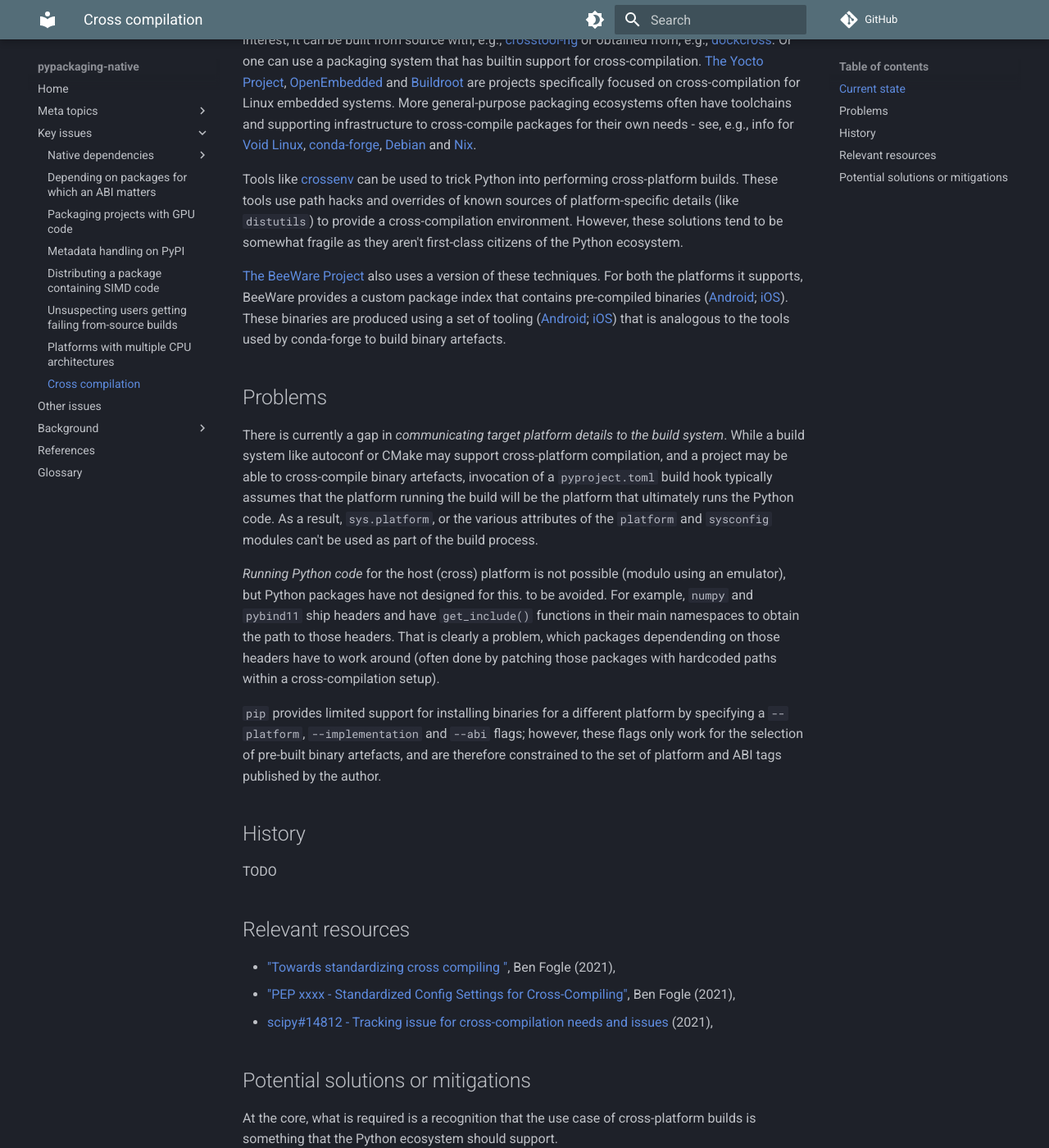
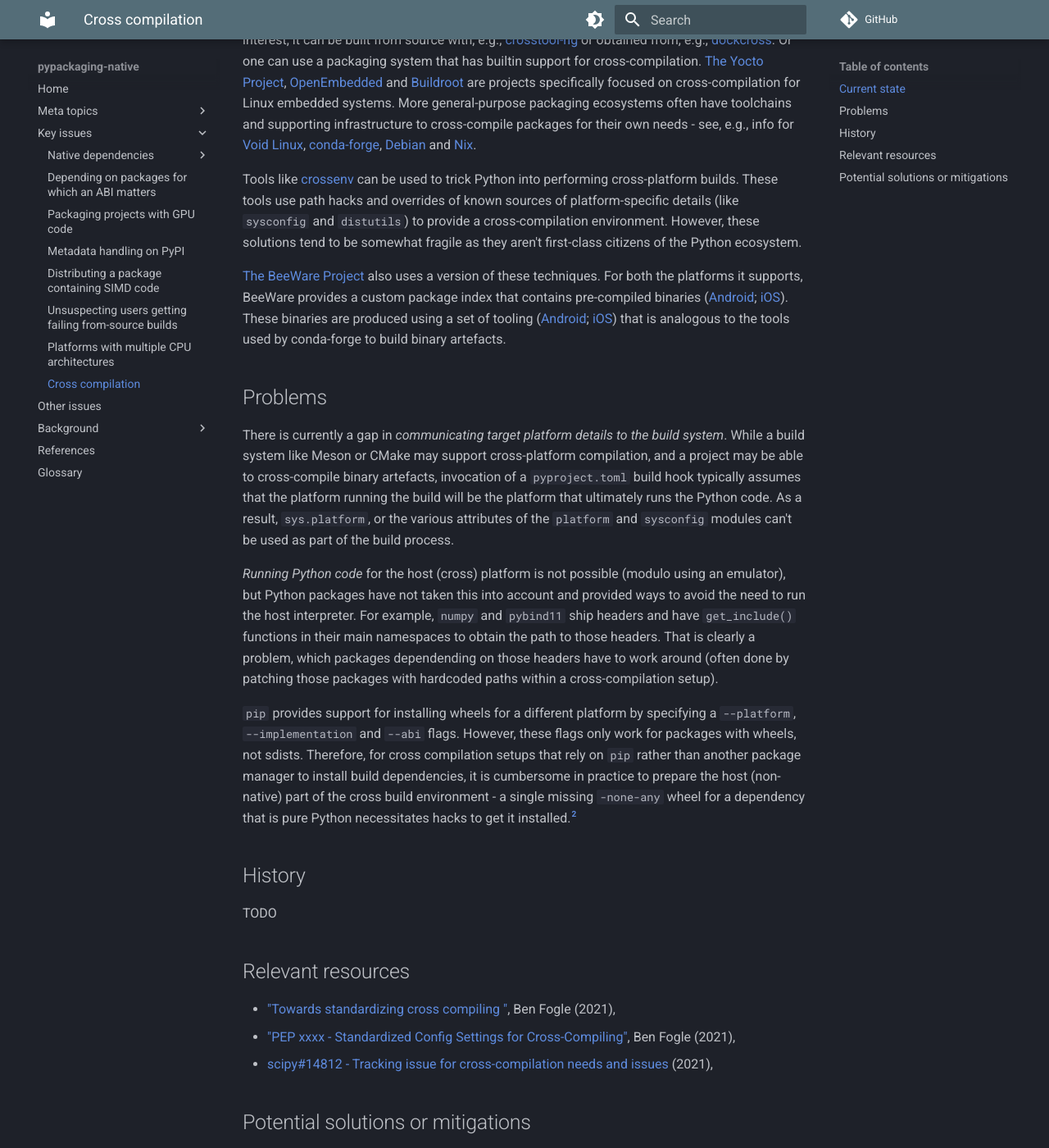
Before and after one commit to pypackaging-native/pypackaging-native, an MkDocs documentation site: the page built from docs/key-issues/cross_platform.md, in a window 1280 px wide and 1400 px high, scrolled down 1226 px. Shown: the whole window at 82% size. Built offline with MkDocs 1.6.1 and Material for MkDocs 9.7.7, drawn with Linux system fonts in a browser that asks for light colours; comment, search, counter and statistics services are not loaded; some of the changed text lies outside the part shown.

Commit message:
Resolve the last cross-compilation comment, on `pip --platform`

```diff
--- a/docs/key-issues/cross_platform.md
+++ b/docs/key-issues/cross_platform.md
@@ -72,9 +72,10 @@ ecosystems often have toolchains and supporting infrastructure to cross-compile
 
 Tools like [crossenv](https://github.com/benfogle/crossenv) can be used to trick
 Python into performing cross-platform builds. These tools use path hacks and
-overrides of known sources of platform-specific details (like `distutils`) to
-provide a cross-compilation environment. However, these solutions tend to be
-somewhat fragile as they aren't first-class citizens of the Python ecosystem.
+overrides of known sources of platform-specific details (like `sysconfig` and
+`distutils`) to provide a cross-compilation environment. However, these
+solutions tend to be somewhat fragile as they aren't first-class citizens of
+the Python ecosystem.
 
 [The BeeWare Project](https://beeware.org) also uses a version of these
 techniques. For both the platforms it supports, BeeWare provides a custom
@@ -88,7 +89,7 @@ that is analogous to the tools used by conda-forge to build binary artefacts.
 ## Problems
 
 There is currently a gap in _communicating target platform details to the
-build system_. While a build system like autoconf or CMake may support
+build system_. While a build system like Meson or CMake may support
 cross-platform compilation, and a project may be able to cross-compile binary
 artefacts, invocation of a `pyproject.toml` build hook typically assumes that the
 platform running the build will be the platform that ultimately runs the Python
@@ -96,19 +97,30 @@ code. As a result, `sys.platform`, or the various attributes of the `platform`
 and `sysconfig` modules can't be used as part of the build process.
 
 _Running Python code_ for the host (cross) platform is not possible (modulo
-using an emulator), but Python packages have not designed for this. to be
-avoided. For example, `numpy` and `pybind11` ship headers and have
-`get_include()` functions in their main namespaces to obtain the path to those
-headers. That is clearly a problem, which packages dependending on those
-headers have to work around (often done by patching those packages with
-hardcoded paths within a cross-compilation setup).
+using an emulator), but Python packages have not taken this into account and
+provided ways to avoid the need to run the host interpreter. For example,
+`numpy` and `pybind11` ship headers and have `get_include()` functions in their
+main namespaces to obtain the path to those headers. That is clearly a problem,
+which packages dependending on those headers have to work around (often done by
+patching those packages with hardcoded paths within a cross-compilation setup).
 
-`pip` provides limited support for installing binaries for a different platform
-by specifying a `--platform`, `--implementation` and `--abi` flags; however,
-these flags only work for the selection of pre-built binary artefacts, and are
-therefore constrained to the set of platform and ABI tags published by the
-author.
+`pip` provides support for installing wheels for a different platform
+by specifying a `--platform`, `--implementation` and `--abi` flags. However,
+these flags only work for packages with wheels, not sdists. Therefore, for
+cross compilation setups that rely on `pip` rather than another package manager
+to install build dependencies, it is cumbersome in practice to prepare the host
+(non-native) part of the cross build environment - a single missing `-none-any`
+wheel for a dependency that is pure Python necessitates hacks to get it
+installed.[^2]
 
+[^2]:
+    The correct solution - filing issues on each project asking them to upload
+    a `-none-any` wheel next to their sdist - typically has a long lead time.
+    Therefore [Briefcase](https://beeware.org/project/projects/tools/briefcase/), the
+    packaging tool for Beeware, patches `pip` to allow installing projects from
+    sdists when `--platform` is specified and only error out when the wheel
+    build attempts to invoke a compiler. That way, pure Python packages can be
+    installed directly.
 
 ## History
 
```
Also changed, not shown: other parts of docs/key-issues/cross_platform.md (+4 -4 lines).
